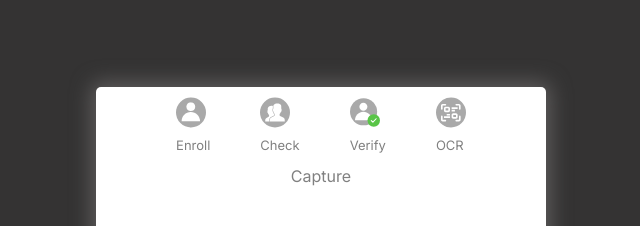
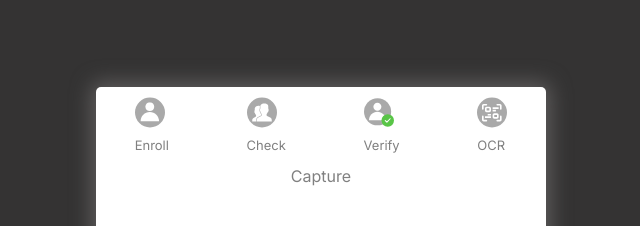
Before and after one commit to BilalSsiddique/react-selfie-image-crop, a React (Create React App) app: page / in a window 1280 px wide. Shown: the top 226 px of the page, without its empty margins (319-959 px from the left). Built offline with nearby package versions, Linux system fonts and the light colour scheme; no server answers.

Commit message:
update color of svg

```diff
--- a/src/App.css
+++ b/src/App.css
@@ -33,12 +33,13 @@ html,body{
 }
 
 
-.navigation{
+.navigation2{
   position: absolute;
   z-index: 888;
   top: 0;
+  gap:0px;
   display: flex;
-  justify-content: space-evenly;
+  justify-content: space-around;
   background-color: transparent;
   width: 100%;
   padding: 10px 0px;
@@ -182,20 +183,6 @@ html,body{
 }
 
 
-
-.ReactCrop :not(.ReactCrop__crop-selection){
-  /* filter: blur(50px); */
-
-  /* z-index: 2; */
-  /* background-color: white !important; */
-}
-
-
-/* .ReactCrop--disabled{
-  background-color: black !important;
-} */
-
-
 .ReactCrop .ReactCrop__image {
 
   -webkit-mask-image: linear-gradient(rgba(0,0,0,1), rgba(0,0,0,1), transparent, transparent);
@@ -204,35 +191,10 @@ html,body{
 }
 
 
-/* .ReactCrop .ReactCrop__image--crop .ReactCrop__image {
-  fill: white !important;
-  background-color: black !important;
-} */
-
-/* .ReactCrop .ReactCrop__crop-selection {
-  background-color: transparent !important;
-  z-index: 99999;
-} */
-
-/* .white-transparent {
-  background-color: white!important;
-  backdrop-filter: blur(10px);
-  z-index: -90000;
-
-} */
-
-/* .white-transparent .ReactCrop__overlay {
-  background-color: blue !important;
-  z-index: -99999;
-
-} */
-/* .ReactCrop__crop-selection {
-  background-color: red !important;
-}  */
 
 
 .ReactCrop    {
-   filter: invert(150%);
+   filter: invert(100%);
    /* backdrop-filter: blur(10px); */
-  -webkit-filter: invert(150%);
+  -webkit-filter: invert(100%);
 }
--- a/src/CaptureScreen.jsx
+++ b/src/CaptureScreen.jsx
@@ -81,7 +81,7 @@ const CaptureCard = () => {
 
   return (
     <div className="capture-card-container" >
-      <div className="navigation">
+      <div className="navigation2">
         <div>
           <img src={'./enroll.svg'} alt="" width={30} height={31} />
           <p className="nav-text">Enroll</p>
```
